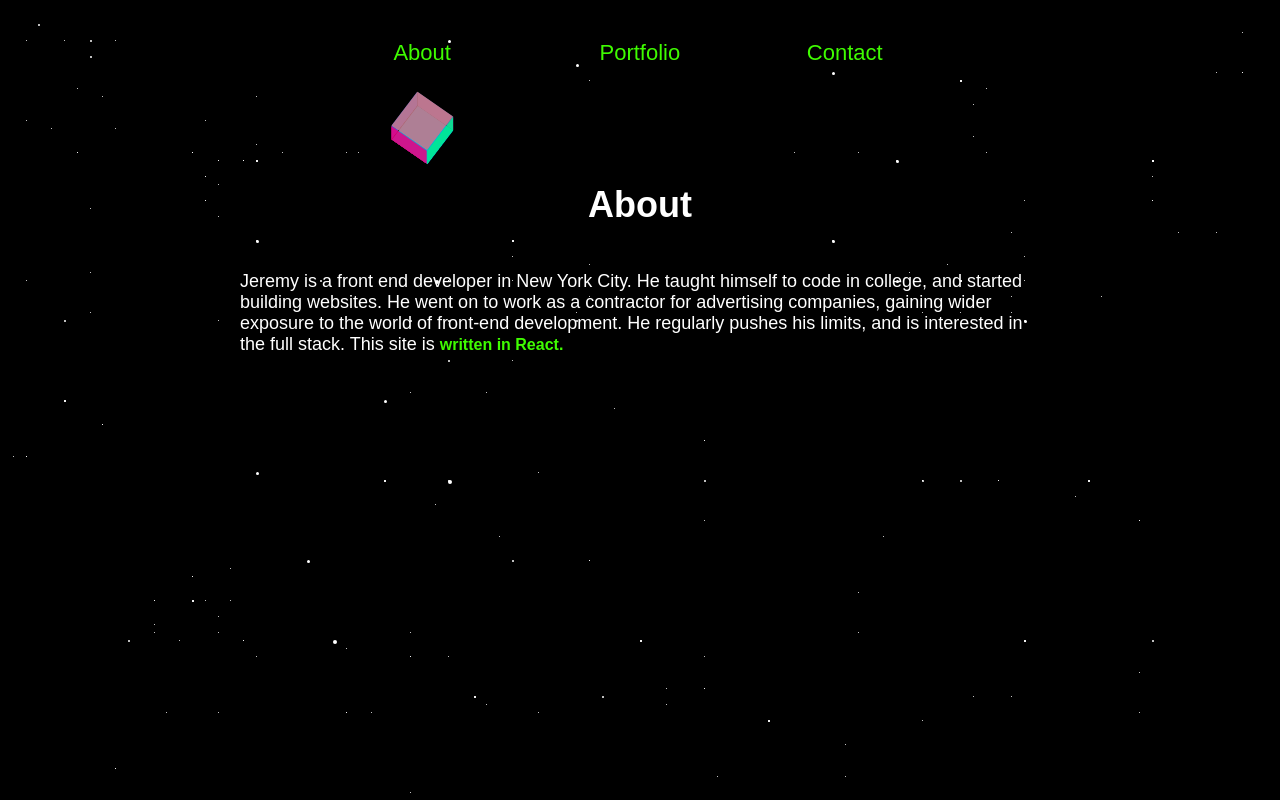
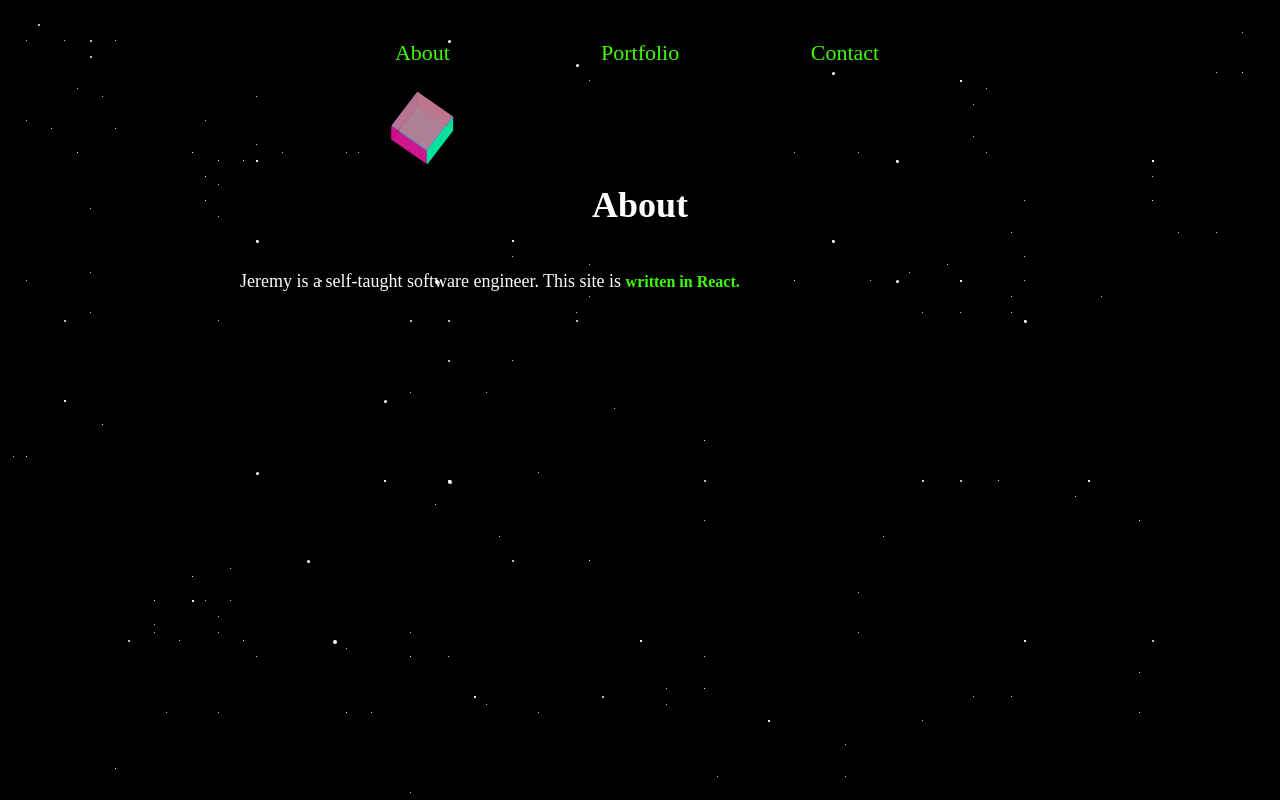
Before and after one commit to jeremyburr/psyburr-react, a React (Create React App) app: page / in a window 1280 px wide. Both pictures are taken after a click on the link "About". Built offline with nearby package versions, Linux system fonts and the light colour scheme.

Commit message:
new font, updated descriptions

```diff
--- a/src/About.js
+++ b/src/About.js
@@ -26,7 +26,7 @@ class About extends Component {
       return (
         <div style={styles} ref={this.ref} className={`${this.props.display} ${this.props.position} section`}>
           <h1 style={{textAlign: 'center'}}>About</h1><br />
-          Jeremy is a front end developer in New York City. He taught himself to code in college, and started building websites. He went on to work as a contractor for advertising companies, gaining wider exposure to the world of front-end development. He regularly pushes his limits, and is interested in the full stack. This site is <a className="source" href="https://github.com/jeremyburr/psyburr-react">written in React.</a>
+          Jeremy is a self-taught software engineer. This site is <a className="source" href="https://github.com/jeremyburr/psyburr-react">written in React.</a>
         </div>
       )
   }
--- a/src/Portfolio.js
+++ b/src/Portfolio.js
@@ -42,7 +42,7 @@ class Portfolio extends Component {
             <source src="./videos/part_1.mp4" type="video/mp4" />
           </video><br /><br />
 <div>
-            This second video features recent experiential work. The first clip is a canvas-drawing SMS photo app running on a proprietary media player for touchscreen kiosks. The next two are accelerometer-driven augmented reality experiences running on a custom operating system.
+            This second video features later experiential work. The first clip is a canvas-drawing photo application. The remaining are accelerometer-driven augmented reality experiences.
           </div><br /><br />
 
           <video style={video2Styles} className="video" controls>
--- a/src/index.css
+++ b/src/index.css
@@ -1,7 +1,7 @@
 body {
   margin: 0;
   padding: 0;
-  font-family: sans-serif;
+  /*font-family: sans-serif;*/
   background: black;
   color: white;
   overflow-x: hidden;
```
